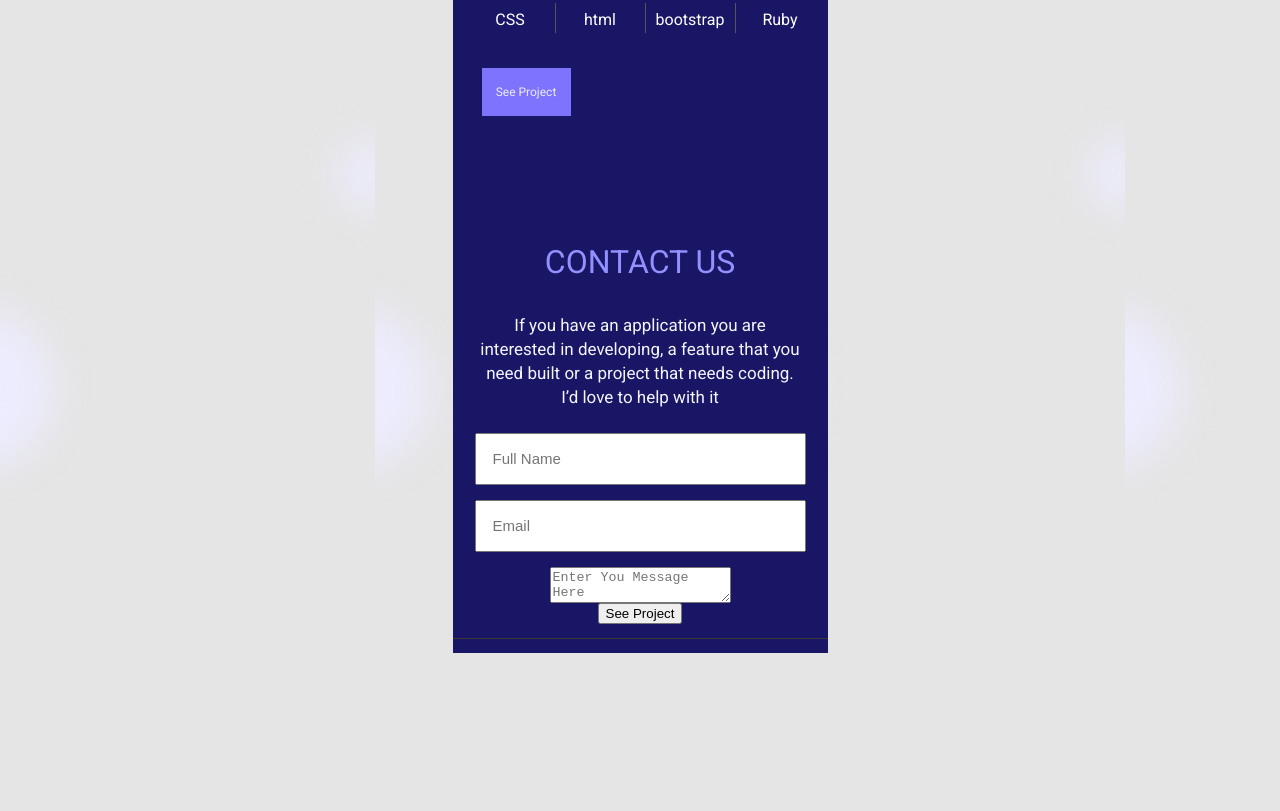
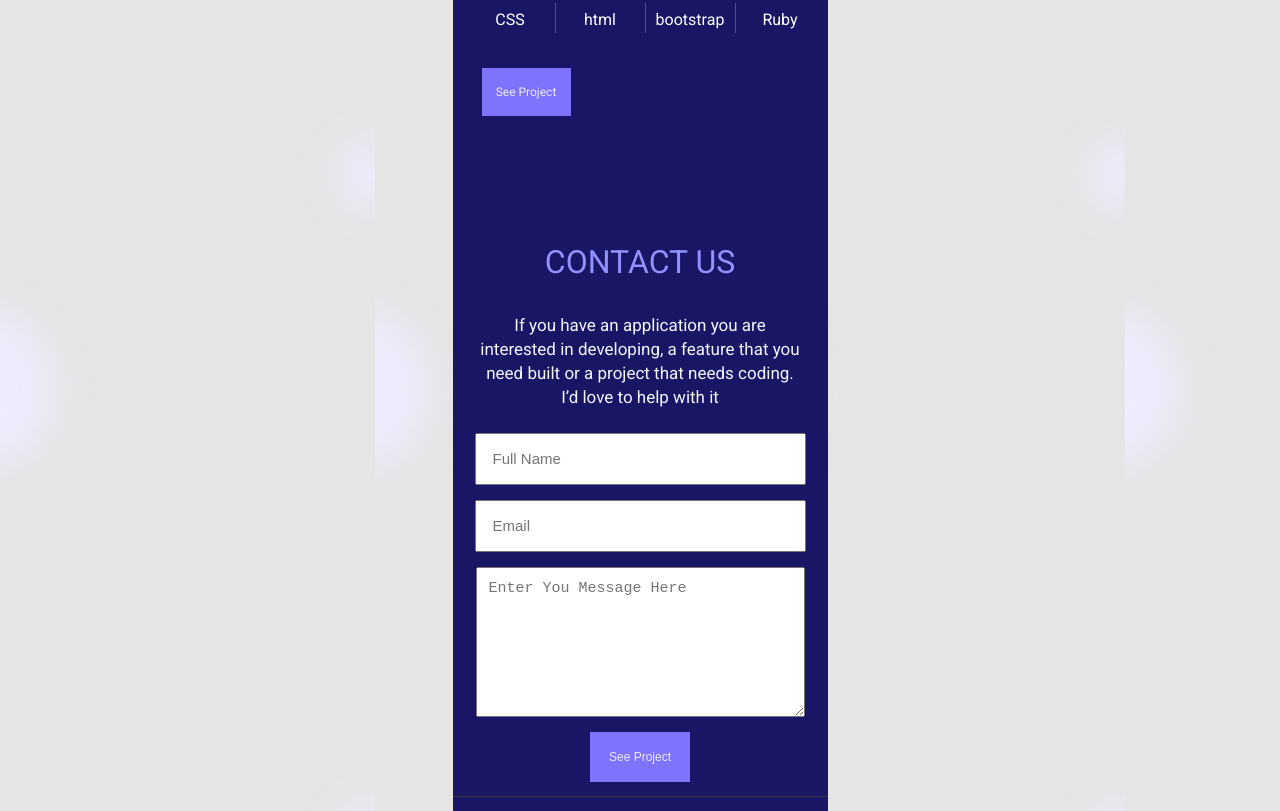
Before and after one commit to somarib/Week2-contact-form, a website: page Index.html in a window 1280 px wide. Shown: the part 4382-5193 px from the top of the page. Before the commit the page ends 5035 px from the top, so only its background shows below. Drawn offline with Linux system fonts and the light colour scheme.

Commit message:
Add style to set font and size of the text area and submit button of the form section

```diff
--- a/stylesheet.css
+++ b/stylesheet.css
@@ -372,3 +372,23 @@ hr {
 .myform input.inp-email {
   color: #191765;
 }
+
+.myform textarea {
+  width: 303px;
+  height: 124px;
+  color: #81818c;
+  font-size: 15px;
+  padding: 12px;
+  margin-bottom: 15px;
+}
+
+.myform .mmb {
+  display: block;
+  width: 100px;
+  height: 50px;
+  color: #edecff;
+  font-size: 12px;
+  font-weight: 500;
+  background-color: #7d73fc;
+  border-style: none;
+}
```
